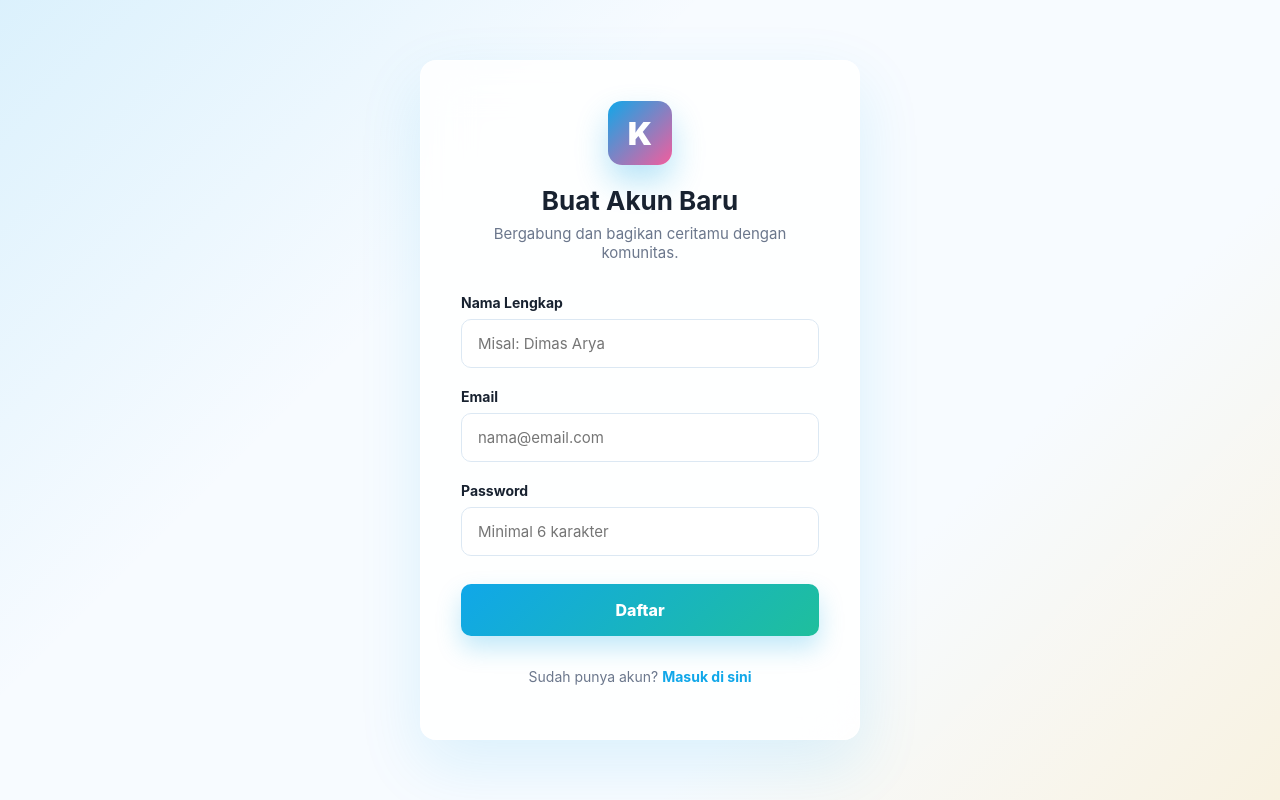
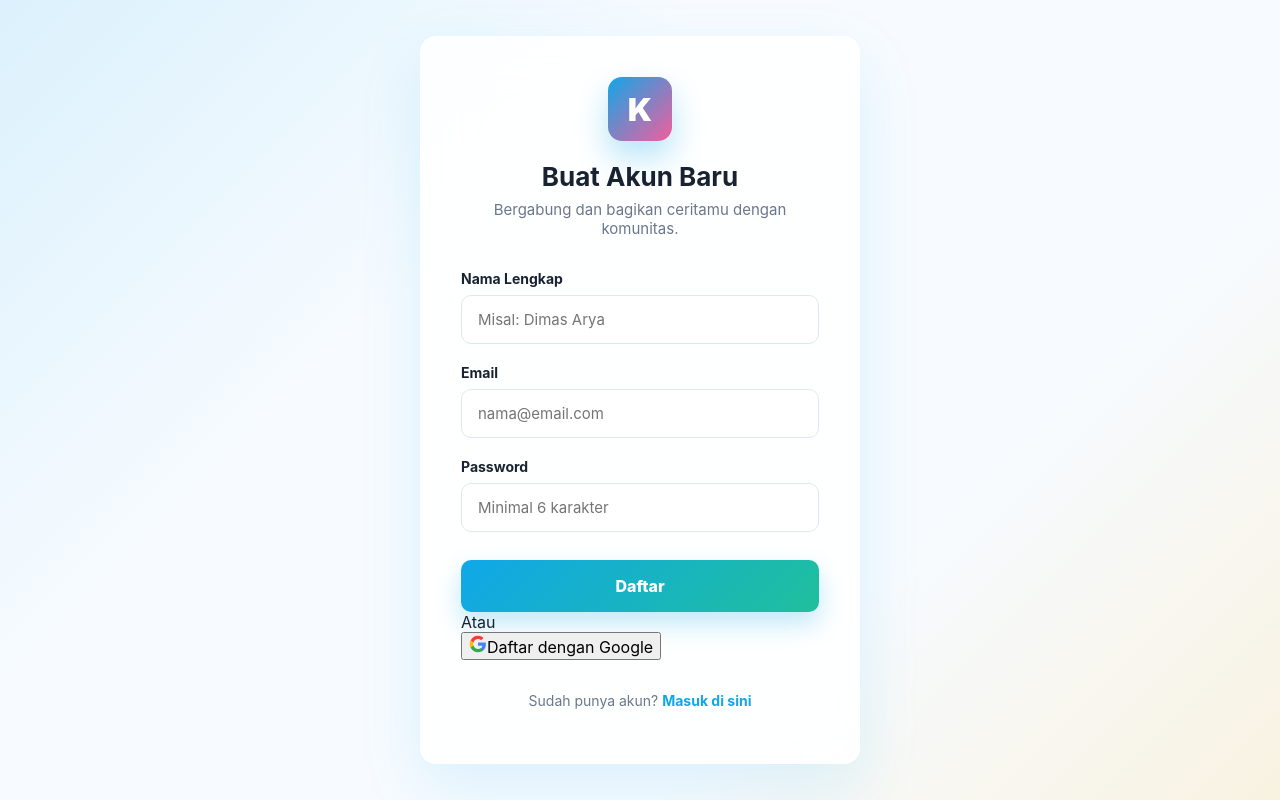
Before and after one commit to YudaHasibuan/kita.id, a Next.js app: page /register in a window 1280 px wide. Built offline with nearby package versions, Linux system fonts and the light colour scheme; no server answers.

Commit message:
Update Auth to use Google and remove GitHub

```diff
--- a/app/actions/auth.ts
+++ b/app/actions/auth.ts
@@ -62,3 +62,7 @@
     throw error;
   }
 }
+
+export async function googleSignIn() {
+  await signIn("google", { redirectTo: "/" });
+}
--- a/app/register/page.tsx
+++ b/app/register/page.tsx
@@ -1,7 +1,7 @@
 "use client";
 
 import { useState } from "react";
-import { registerUser } from "../actions/auth";
+import { registerUser, googleSignIn } from "../actions/auth";
 import Link from "next/link";
 
 export default function RegisterPage() {
@@ -55,6 +55,24 @@
           </button>
         </form>
 
+        <div className="flex items-center my-4 space-x-2 w-full">
+          <div className="h-px bg-white/10 flex-1"></div>
+          <span className="text-white/40 text-sm">Atau</span>
+          <div className="h-px bg-white/10 flex-1"></div>
+        </div>
+
+        <form action={googleSignIn} className="w-full">
+          <button type="submit" className="w-full bg-white text-black font-semibold py-2 px-4 rounded-lg flex items-center justify-center space-x-2 hover:bg-gray-200 transition-colors">
+            <svg width="18" height="18" viewBox="0 0 24 24" fill="none" xmlns="http://www.w3.org/2000/svg">
+              <path d="M22.56 12.25c0-.78-.07-1.53-.2-2.25H12v4.26h5.92c-.26 1.37-1.04 2.53-2.21 3.31v2.77h3.57c2.08-1.92 3.28-4.74 3.28-8.09z" fill="#4285F4" />
+              <path d="M12 23c2.97 0 5.46-.98 7.28-2.66l-3.57-2.77c-.98.66-2.23 1.06-3.71 1.06-2.86 0-5.29-1.93-6.16-4.53H2.18v2.84C3.99 20.53 7.7 23 12 23z" fill="#34A853" />
+              <path d="M5.84 14.09c-.22-.66-.35-1.36-.35-2.09s.13-1.43.35-2.09V7.07H2.18C1.43 8.55 1 10.22 1 12s.43 3.45 1.18 4.93l2.85-2.22.81-.62z" fill="#FBBC05" />
+              <path d="M12 5.38c1.62 0 3.06.56 4.21 1.64l3.15-3.15C17.45 2.09 14.97 1 12 1 7.7 1 3.99 3.47 2.18 7.07l3.66 2.84c.87-2.6 3.3-4.53 6.16-4.53z" fill="#EA4335" />
+            </svg>
+            <span>Daftar dengan Google</span>
+          </button>
+        </form>
+
         <p className="auth-footer">
           Sudah punya akun? <Link href="/login">Masuk di sini</Link>
         </p>
--- a/lib/auth.ts
+++ b/lib/auth.ts
@@ -1,5 +1,6 @@
 import NextAuth from "next-auth"
 import CredentialsProvider from "next-auth/providers/credentials"
+import GoogleProvider from "next-auth/providers/google"
 import { PrismaAdapter } from "@auth/prisma-adapter"
 import prisma from "./db"
 import bcrypt from "bcryptjs"
@@ -10,6 +11,10 @@
   trustHost: true,
   session: { strategy: "jwt" },
   providers: [
+    GoogleProvider({
+      clientId: process.env.AUTH_GOOGLE_ID,
+      clientSecret: process.env.AUTH_GOOGLE_SECRET,
+    }),
     CredentialsProvider({
       name: "Credentials",
       credentials: {
```
Also changed, not shown: app/login/page.tsx (+19 -1 lines), 1 other file (tests, documents, lock files or other folders).
